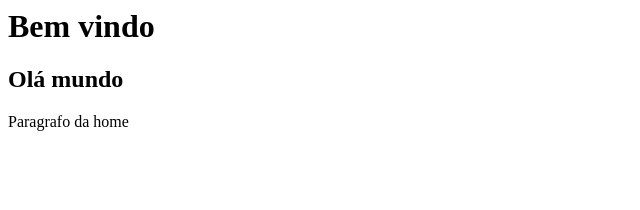
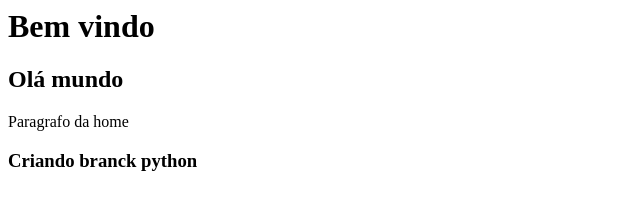
Before and after one commit to andymesmo/CursoGit, a plain HTML site: page Index.html in a window 1280 px wide. Shown: the whole page, without its empty margins (0-640 px from the left). Drawn offline with Linux system fonts and the light colour scheme.

Commit message:
Criandddo pasta python

```diff
--- a/Index.html
+++ b/Index.html
@@ -1,3 +1,5 @@
 <h1>Bem vindo</h1>
 <h2>Olá mundo</h2>
 <p>Paragrafo da home</p>
+
+<h3>Criando branck python</h3>
```
